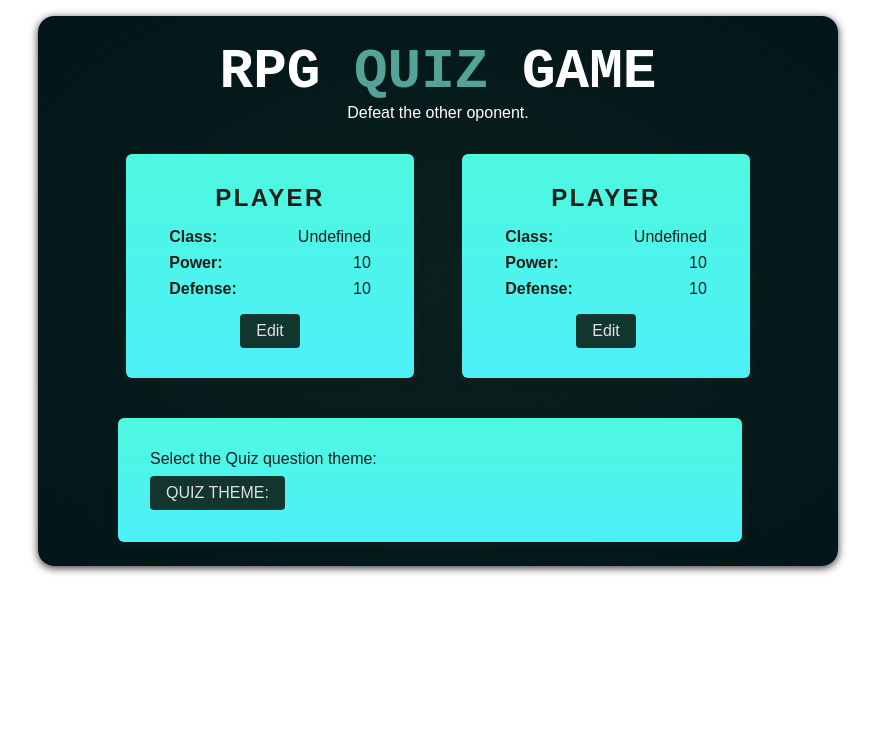
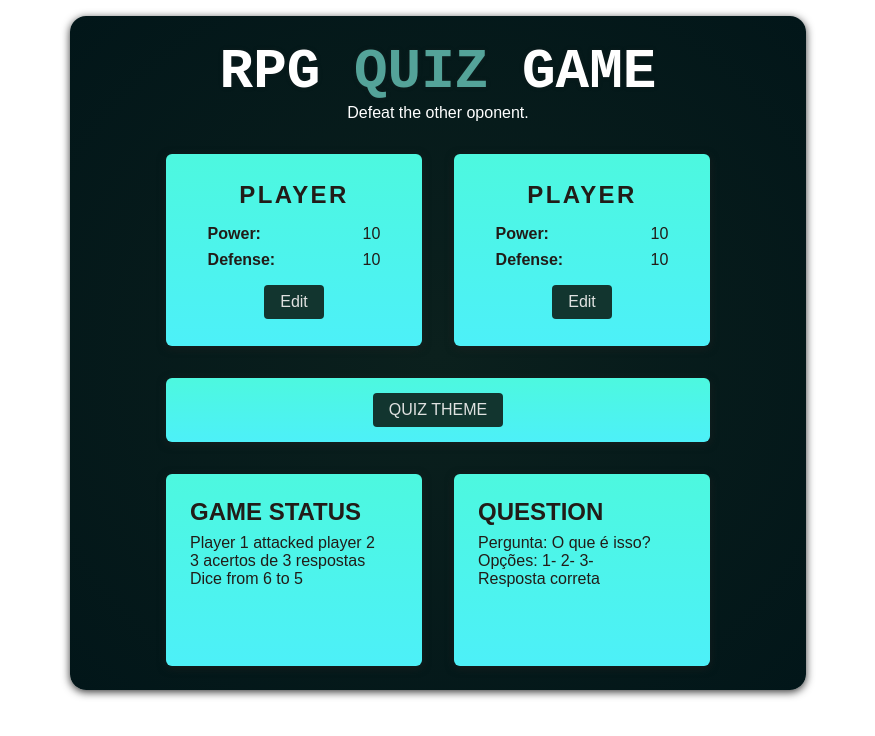
Before and after one commit to guikominami/ReactJs-RpgGame, a React (Vite) app: page / in a window 1280 px wide. Shown: the top 736 px of the page, without its empty margins (202-1077 px from the left). Built offline with nearby package versions, Linux system fonts and the light colour scheme; a web font is replaced by a local one.

Commit message:
game status

```diff
--- a/src/App.jsx
+++ b/src/App.jsx
@@ -1,4 +1,5 @@
 import Player from "./components/Player";
+import SetupGame from "./components/SetupGame";
 import StatusGame from "./components/StatusGame";
 
 function App() {
@@ -7,6 +8,7 @@ function App() {
       <div id="main-area">
         <Player />
         <Player />
+        <SetupGame />
         <StatusGame />
       </div>
     </>
--- a/src/components/Player.css
+++ b/src/components/Player.css
@@ -1,13 +1,13 @@
 
 .player {
-  width: 18rem;
-  height: 14rem;
+  width: 16rem;
+  height: 12rem;
   display: flex;
   flex-direction: column;
-  align-items:center;
+  align-items: center;
   justify-content: center;
   padding: 2rem;
-  margin: 2rem 0.5rem 0.5rem 0.5rem;
+  margin-top: 2rem;
   background: linear-gradient(#4df8df, #4df0f8);
   color: #221c18;
   box-shadow: 0 2px 8px rgba(35, 34, 34, 0.6);
@@ -26,21 +26,6 @@
   justify-content: space-between;
   align-items: center;
   display: flex;
-}
-
-.player-button {
-  padding: 0.5rem 1rem;
-  border: none;
-  border-radius: 4px;
-  background: #12352f;
-  color: #dfe1e0;
-  font-size: 1rem;
-  cursor: pointer;
-}
-
-.player-button:hover {
-  background: #051715;
-  color: #ffffff;
 }
 
 .player_data h2 {
--- a/src/components/Player.jsx
+++ b/src/components/Player.jsx
@@ -5,12 +5,11 @@ import Button from "./basic/Button";
 
 export default function Player() {
   const playerName = useRef();
-  const playerClass = useRef();
 
   const [isEditing, setIsEditing] = useState(false);
+  const [isGameStarted, setIsGameStarted] = useState(false);
   const [playerData, setPlayerData] = useState({
     name: "Player",
-    class: "Undefined",
     power: 10,
     defense: 10,
   });
@@ -32,17 +31,14 @@ export default function Player() {
     setPlayerData({
       ...playerData,
       name: playerName.current.value,
-      class: playerClass.current.value,
       power: 10,
       defense: 10,
     });
 
     playerName.current.value = "";
-    playerClass.current.value = "";
   }
 
   let editingName = playerData.name;
-  let editingClass = playerData.class;
   let editingPower = playerData.power;
   let editingDefense = playerData.defense;
   let textButton = "Edit";
@@ -54,14 +50,6 @@ export default function Player() {
         placeholder="Name"
         defaultValue={playerData.name}
         ref={playerName}
-      />
-    );
-    editingClass = (
-      <input
-        type="text"
-        placeholder="Class"
-        defaultValue={playerData.class}
-        ref={playerClass}
       />
     );
     editingPower = (
@@ -86,16 +74,15 @@ export default function Player() {
       <div className="player_data">
         <h2>{editingName}</h2>
         <span>
-          <b>Class: </b> {editingClass}
-        </span>
-        <span>
           <b>Power:</b> {editingPower}
         </span>
         <span>
           <b>Defense:</b> {editingDefense}
         </span>
       </div>
-      <Button onClick={handleClick}>{textButton}</Button>
+      {!isGameStarted && (
+        <Button onClick={handleClick}>{textButton}</Button>
+      )}
     </section>
   );
 }
--- /dev/null
+++ b/src/components/SetupGame.css
@@ -0,0 +1,32 @@
+.setup-game{
+  width: 34rem;
+  height: 4rem;
+  background: linear-gradient(#4df8df, #4df0f8);
+  color: #221c18;
+  box-shadow: 0 2px 8px rgba(35, 34, 34, 0.6);
+  border-radius: 6px;;
+}
+
+/* itens na horizontal na ponta
+.main-status-game{
+  display: flex;
+  flex-direction: c;
+  justify-content: space-between;
+  width: 100%;
+  margin-left: 2rem;
+  margin-right: 5rem;
+} */
+
+.select-quiz{
+  display: flex;
+  align-items: center;
+  flex-direction: row;
+  justify-content: space-around;
+  align-items: center;
+  height: 100%;
+}
+
+.main-status-game h2{
+  text-transform: uppercase;
+
+}
--- /dev/null
+++ b/src/components/SetupGame.jsx
@@ -0,0 +1,29 @@
+import { useState } from "react";
+import Button from "./basic/Button";
+import DropDownQuiz from "./basic/DropDownQuiz";
+import "./SetupGame.css";
+
+export default function SetupGame() {
+  const [isThemeSelected, setIsThemeSelected] = useState(false);
+
+  let buttonStartElement = (
+    <>
+      <Button onClick={handleStartGame} className="options">
+        Start Game
+      </Button>
+    </>
+  );
+
+  function handleStartGame() {}
+
+  return (
+    <>
+      <section className="setup-game">
+        <div className="select-quiz">
+          <DropDownQuiz onthemeSelected={setIsThemeSelected} />
+          {isThemeSelected && buttonStartElement}
+        </div>
+      </section>
+    </>
+  );
+}
--- a/src/components/StatusGame.css
+++ b/src/components/StatusGame.css
@@ -1,34 +1,29 @@
 .status-game{
-  width: 39rem;
-  height: 100%;
+  max-width: 36rem;
   display: flex;
-  flex-direction: row;
-  /* align-items: start; */
-  /* justify-content: center;  */
-  /* margin: 0rem auto; */
+  flex-wrap: wrap;
+  gap: 2rem;
+  justify-content: center;
+}
+
+.status-game-column{
+  width: 16rem;
+  height: 12rem;
+  display: flex;
+  flex-direction: column;
+  align-items: start;
+  justify-content: start;
+  padding: 1.5rem;
   background: linear-gradient(#4df8df, #4df0f8);
   color: #221c18;
   box-shadow: 0 2px 8px rgba(35, 34, 34, 0.6);
   border-radius: 6px;
-  padding-bottom: 2rem;
+  background-color: aliceblue;
 }
 
-/* itens na horizontal na ponta
-.main-status-game{
-  display: flex;
-  flex-direction: c;
-  justify-content: space-between;
-  width: 100%;
-  margin-left: 2rem;
-  margin-right: 5rem;
-} */
-
-.main-status-game{
-  margin-top: 2rem;
-  margin-left: 2rem;
+.status-game-column h2{
+  margin: 0;
+  text-transform: uppercase;
+  margin-bottom: 0.5rem;
+  align-self: flex-start;
 }
-
-.main-status-game h2{
-  text-transform: uppercase;
-
-}
--- a/src/components/StatusGame.jsx
+++ b/src/components/StatusGame.jsx
@@ -1,32 +1,20 @@
-import Button from "./basic/Button";
-import DropDownQuiz from "./basic/DropDownQuiz";
-
 import "./StatusGame.css";
-
-let elementStatus = (
-  <>
-    <h2>Status Game</h2>
-    <p>Player 1 attacked player 2</p>
-    <p>Pergunta: O que é isso?</p>
-    <p>Opções: 1- 2- 3- </p>
-    <p>Resposta correta</p>
-  </>
-);
 
 export default function StatusGame() {
   return (
-    <>
-      <section className="status-game">
-        <div className="main-status-game">
-          <span>Select the Quiz question theme:</span>
-          <DropDownQuiz />
-        </div>
-      </section>
-      {/* <Button>START GAME</Button> */}
-    </>
-    // <section className="status-game">
-
-    //   <div className="main-status-game"></div>
-    // </section>
+    <section className="status-game">
+      <div className="status-game-column">
+        <h2>Game Status</h2>
+        <span>Player 1 attacked player 2</span>
+        <span>3 acertos de 3 respostas</span>
+        <span>Dice from 6 to 5</span>
+      </div>
+      <div className="status-game-column">
+        <h2>Question</h2>
+        <span>Pergunta: O que é isso?</span>
+        <span>Opções: 1- 2- 3- </span>
+        <span>Resposta correta</span>
+      </div>
+    </section>
   );
 }
--- a/src/components/basic/Button.css
+++ b/src/components/basic/Button.css
@@ -8,12 +8,22 @@ button {
   cursor: pointer;
 }
 
+button:hover {
+  background: #002a25;
+  color: #ffffff;
+}
+
 .options {
   color: black;
   background-color: #54a399;
   text-transform: uppercase;
 }
 
+.options:hover {
+  background-color: #329285;
+  color: rgb(12, 12, 12);
+}
+
 .theme {
   text-transform: uppercase;
 }
--- a/src/components/basic/DropDownQuiz.css
+++ b/src/components/basic/DropDownQuiz.css
@@ -1,7 +1,6 @@
 .dropdown-area{
   display: flex;
   align-items: center;
-  margin-top: 0.5rem;
   align-items:end;
 }
 
@@ -15,5 +14,5 @@
 
 .dropdown-area li{
   float: left;
-  margin-left: 1rem;
+  margin-left: 0.5rem;
 }
--- a/src/components/basic/DropDownQuiz.jsx
+++ b/src/components/basic/DropDownQuiz.jsx
@@ -1,12 +1,12 @@
+/* eslint-disable react/prop-types */
 import { useState } from "react";
 import Button from "./Button";
 
 import "./DropDownQuiz.css";
 
-export default function DropDownQuiz() {
+export default function DropDownQuiz({ onthemeSelected }) {
   const [isOpen, setIsOpen] = useState(false);
-  const [quizTheme, setQuizTheme] = useState("QUIZ THEME:");
-  const [isThemeSelected, setIsThemeSelected] = useState(false);
+  const [quizTheme, setQuizTheme] = useState("Quiz theme");
 
   let optionsElement = (
     <ul>
@@ -45,18 +45,16 @@ export default function DropDownQuiz() {
     </ul>
   );
 
-  let buttonStartElement = <Button>Start</Button>;
-
   function handleClick() {
     setIsOpen((opening) => !opening);
-    setQuizTheme("QUIZ THEME:");
-    if (isThemeSelected) setIsThemeSelected((selected) => !selected);
+    setQuizTheme("Quiz theme:");
+    onthemeSelected(false);
   }
 
   function handleSelectOption(option) {
     setQuizTheme(option);
     setIsOpen((opening) => !opening);
-    setIsThemeSelected((selected) => !selected);
+    onthemeSelected(true);
   }
 
   return (
@@ -67,7 +65,6 @@ export default function DropDownQuiz() {
         </Button>
         {isOpen && optionsElement}
       </div>
-      {isThemeSelected && buttonStartElement}
     </>
   );
 }
--- a/src/index.css
+++ b/src/index.css
@@ -16,7 +16,7 @@ body {
 }
 
 #content {
-  max-width: 50rem;
+  max-width: 46rem;
   margin: 1rem auto;
   padding: 1.5rem;
   background: radial-gradient(#0b201d, #021619);
@@ -53,9 +53,10 @@ input, button {
 }
 
 #main-area {
-  max-width: 40rem;
+  max-width: 36rem;
   margin: auto;
   display: flex;
   flex-wrap: wrap;
   gap: 2rem;
+  justify-content: center;
 }
```
